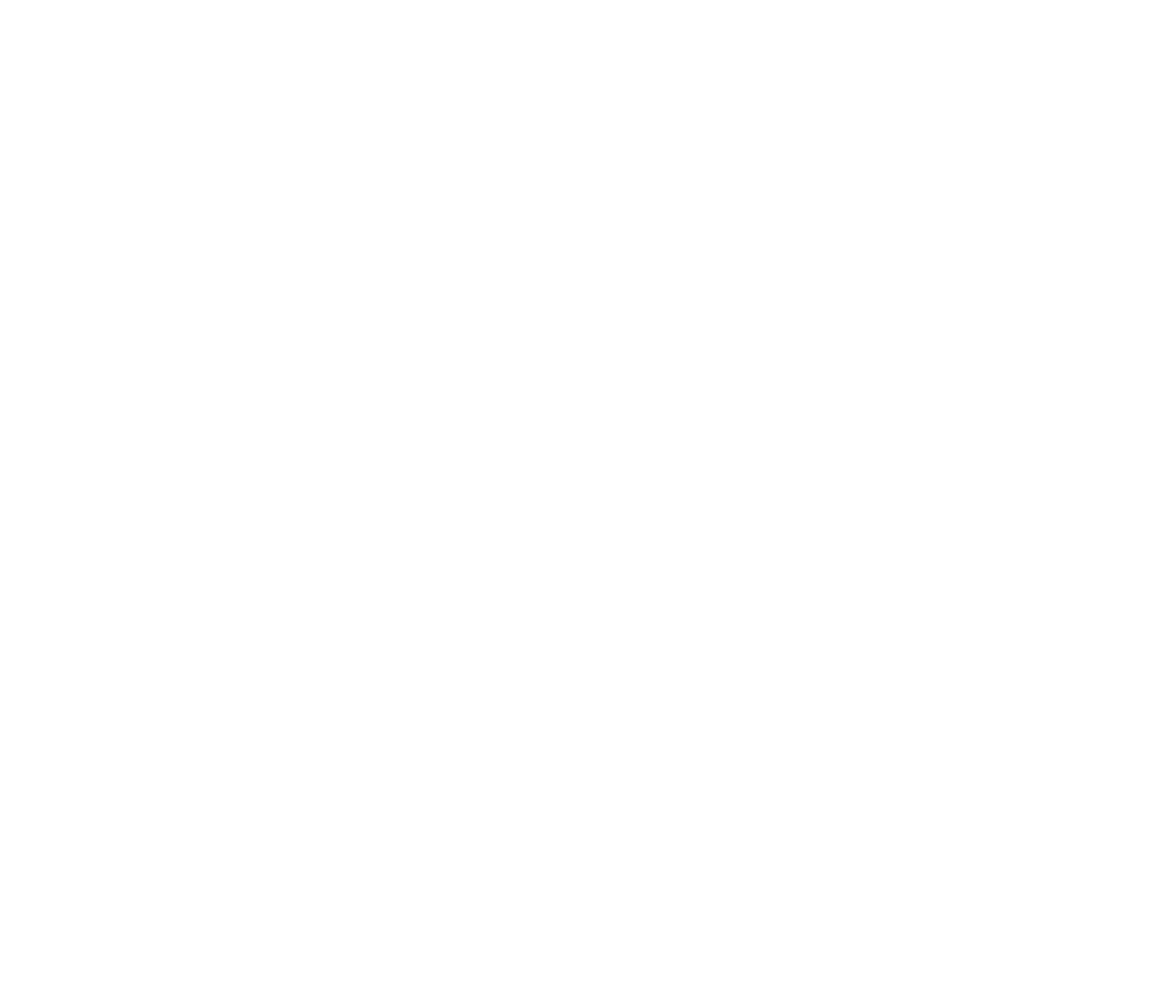
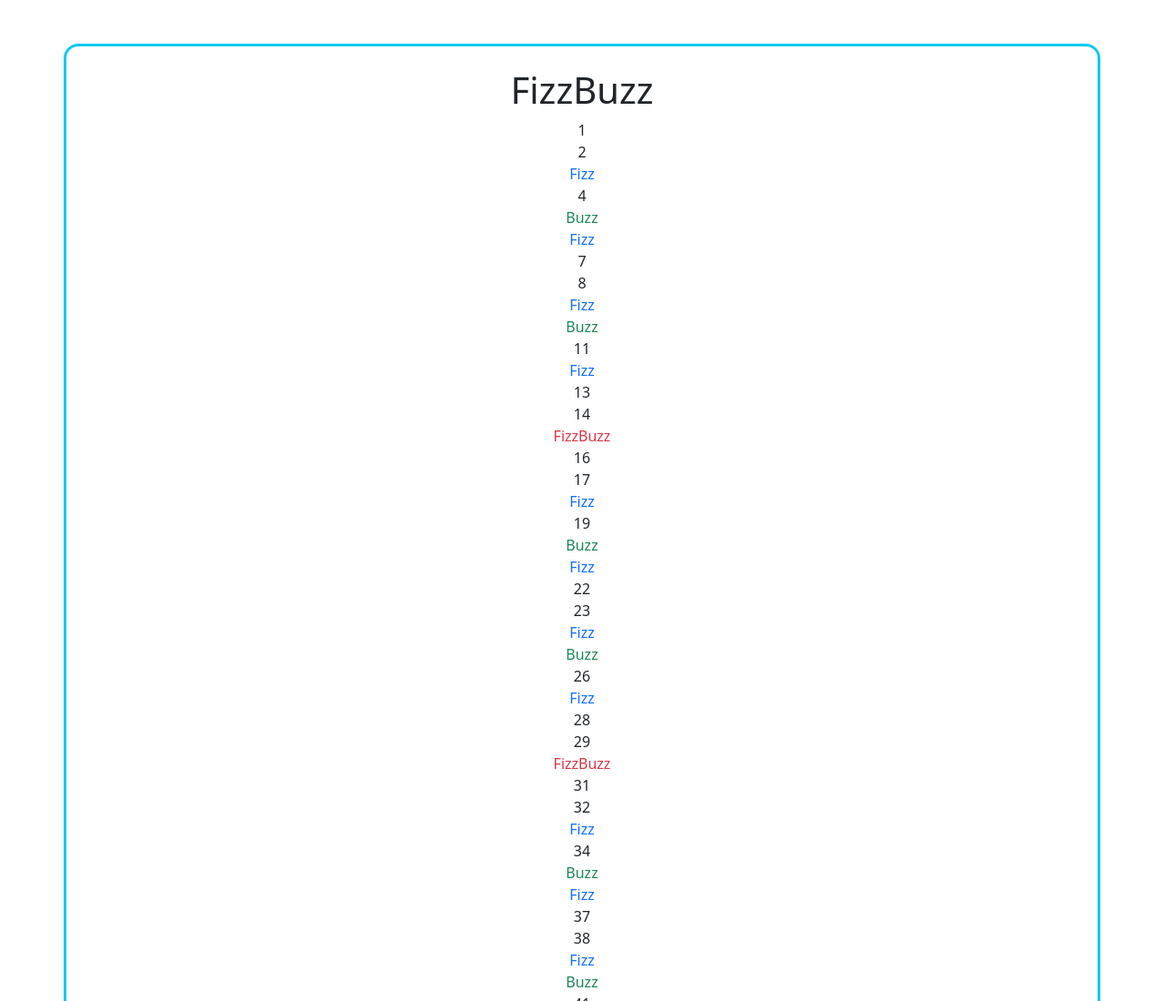
Before and after one commit to giuseppemele94/js-fizzbuzz, a plain HTML site: page index.html in a window 1280 px wide. Shown: the top 1100 px of the page at 91% size. Before the commit the page ends 800 px from the top, so only its background shows below. Drawn offline with nearby package versions, Linux system fonts and the light colour scheme.

Commit message:
feat : inserito stile bootstrap

```diff
--- a/index.html
+++ b/index.html
@@ -3,10 +3,18 @@
 <head>
     <meta charset="UTF-8">
     <meta name="viewport" content="width=device-width, initial-scale=1.0">
+    <link href="https://cdn.jsdelivr.net/npm/bootstrap@5.3.8/dist/css/bootstrap.min.css" rel="stylesheet" integrity="sha384-sRIl4kxILFvY47J16cr9ZwB07vP4J8+LH7qKQnuqkuIAvNWLzeN8tE5YBujZqJLB" crossorigin="anonymous">
     <title>FizzBuzz</title>
 </head>
 <body>
 
+    <div class="container text-center my-5 p-4 border border-info border-3 rounded-4">
+
+        <h1>FizzBuzz</h1>
+    <ul id="list_output" class="list-unstyled">
+
+    </ul>
+    </div>
     <script src="myscript.js"></script>
 </body>
 </html>
--- a/myscript.js
+++ b/myscript.js
@@ -3,26 +3,32 @@ Per i multipli di 3 stampi “Fizz” al posto del numero
 Per i multipli di 5 stampi Buzz.
 Per i numeri che sono sia multipli di 3 che di 5 stampi FizzBuzz. */
 
+
+const myListOutput = document.getElementById("list_output");
+
 // Ciclo per stampare i numeri da 1  a 100
+
+
  for (let x = 1; x <= 100; x++) {
 
     // multipli di 3 e di 5
     //controllo prima questo caso ( 3 e 5 insieme) ,
     // altrimenti verrebbe preso solo dal 3 o dal 5
     if (x % 3 === 0 && x % 5 === 0) {
-        console.log("FizzBuzz");
+        myListOutput.innerHTML += `<li class="text-danger"> FizzBuzz </li>`
+
 
         //multipli di 3
     } else if (x % 3 === 0) {
-        console.log("Fizz");
+        myListOutput.innerHTML += `<li class="text-primary"> Fizz </li>`
 
         //multipli di 5
     } else if (x % 5 === 0) {
-        console.log("Buzz");
+        myListOutput.innerHTML += `<li class="text-success"> Buzz </li>`
 
         //altrimenti stampa il numero
     } else {
-        console.log(x);
+        myListOutput.innerHTML += `<li > ${x} </li>`
     }
 
 }
```
